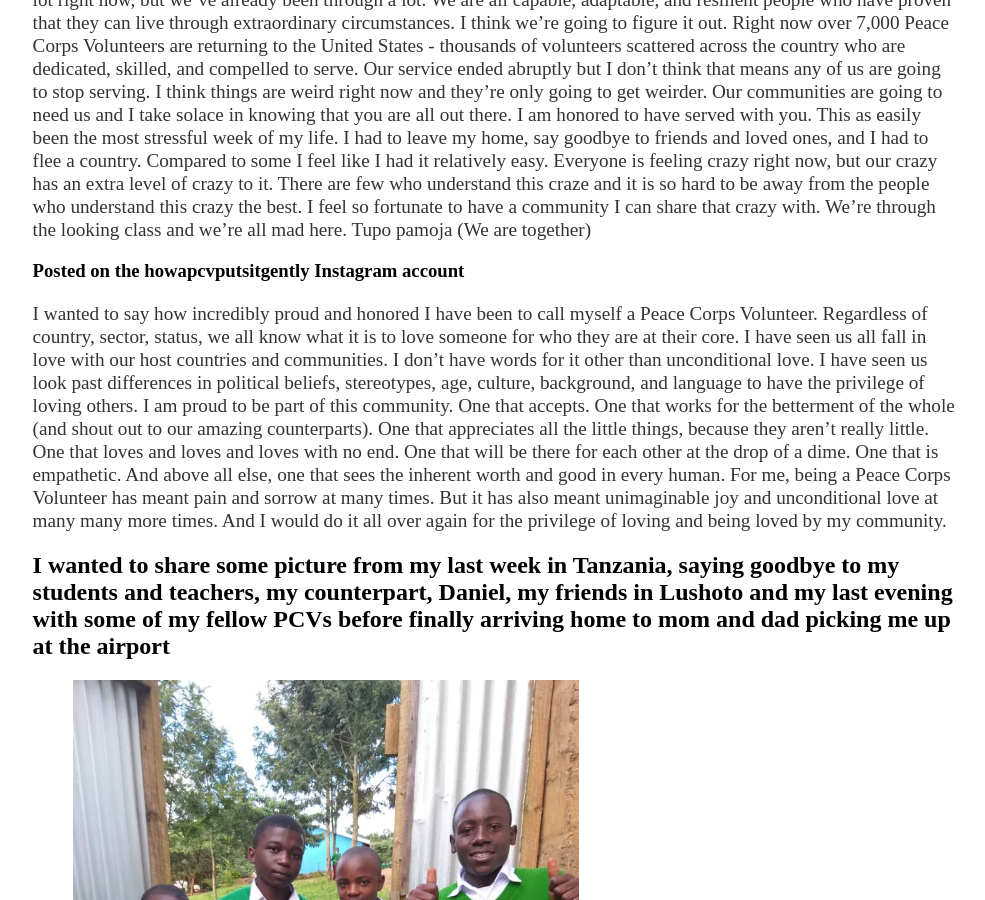
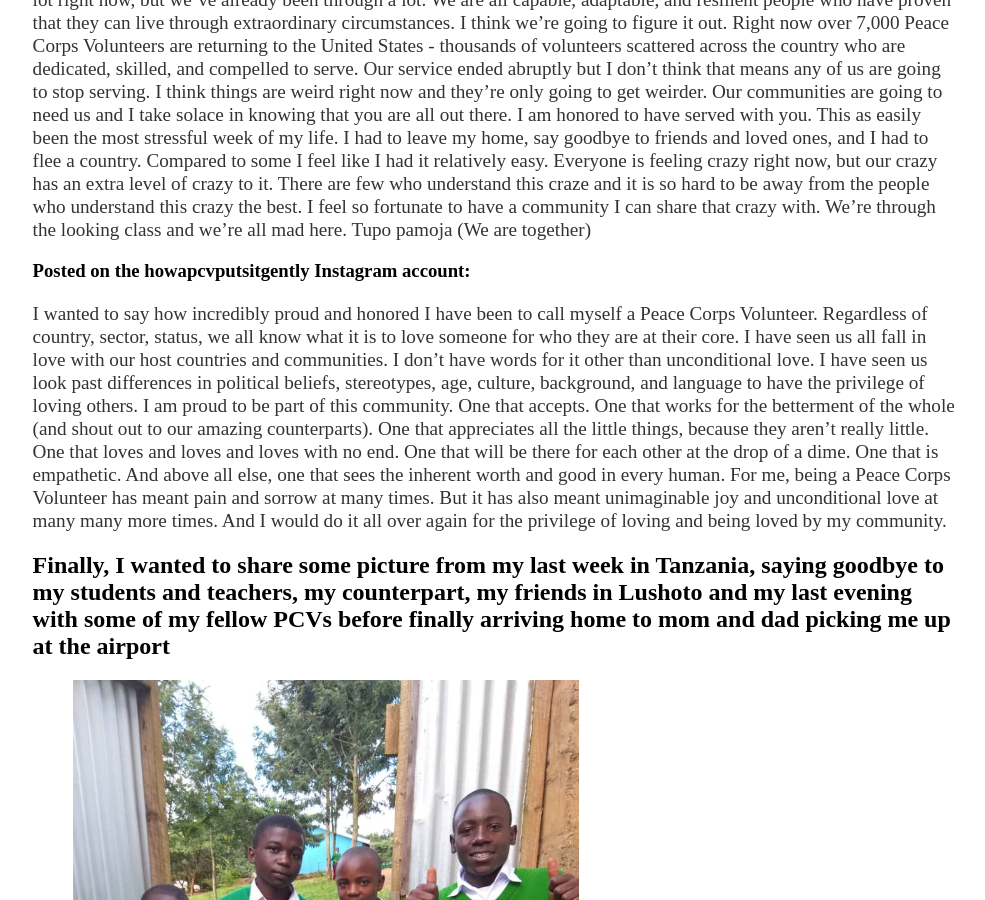
Before and after one commit to caliholman/caliholman.github.io, a Jekyll site: the page built from _posts/2020-03-30-The-email-that-changed-everything.md, in a window 1280 px wide and 900 px high, scrolled down 2416 px. Shown: the whole window, without its empty margins (145-1130 px from the left). Built offline with Jekyll 4.4.1, drawn with Linux system fonts in a browser that asks for light colours; comment, search, counter and statistics services are not loaded.

Commit message:
Update 2020-03-30-The-email-that-changed-everything.md

```diff
--- a/_posts/2020-03-30-The-email-that-changed-everything.md
+++ b/_posts/2020-03-30-The-email-that-changed-everything.md
@@ -32,7 +32,7 @@
 This as easily been the most stressful week of my life. I had to leave my home, say goodbye to friends and loved ones, and I had to flee a country. Compared to some I feel like I had it relatively easy. Everyone is feeling crazy right now, but our crazy has an extra level of crazy to it. There are few who understand this craze and it is so hard to be away from the people who understand this crazy the best. I feel so fortunate to have a community I can share that crazy with. We're through the looking class and we're all mad here.
 Tupo pamoja (We are together)
 
-### Posted on the howapcvputsitgently Instagram account
+### Posted on the howapcvputsitgently Instagram account:
 I wanted to say how incredibly proud and honored I have been to call myself a Peace Corps Volunteer.
 Regardless of country, sector, status, we all know what it is to love someone for who they are at their core. I have seen us all fall in love with our host countries and communities. I don't have words for it other than unconditional love.
 I have seen us look past differences in political beliefs, stereotypes, age, culture, background, and language to have the privilege of loving others.
@@ -40,7 +40,7 @@
 For me, being a Peace Corps Volunteer has meant pain and sorrow at many times. But it has also meant unimaginable joy and unconditional love at many many more times. And I would do it all over again for the privilege of loving and being loved by my community.
 
 
-## I wanted to share some picture from my last week in Tanzania, saying goodbye to my students and teachers, my counterpart, Daniel, my friends in Lushoto and my last evening with some of my fellow PCVs before finally arriving home to mom and dad picking me up at the airport
+## Finally, I wanted to share some picture from my last week in Tanzania, saying goodbye to my students and teachers, my counterpart, my friends in Lushoto and my last evening with some of my fellow PCVs before finally arriving home to mom and dad picking me up at the airport
 {% for image in site.static_files %}
     {% if image.path contains 'img/Evacuation2' %}
 <figure>
```
